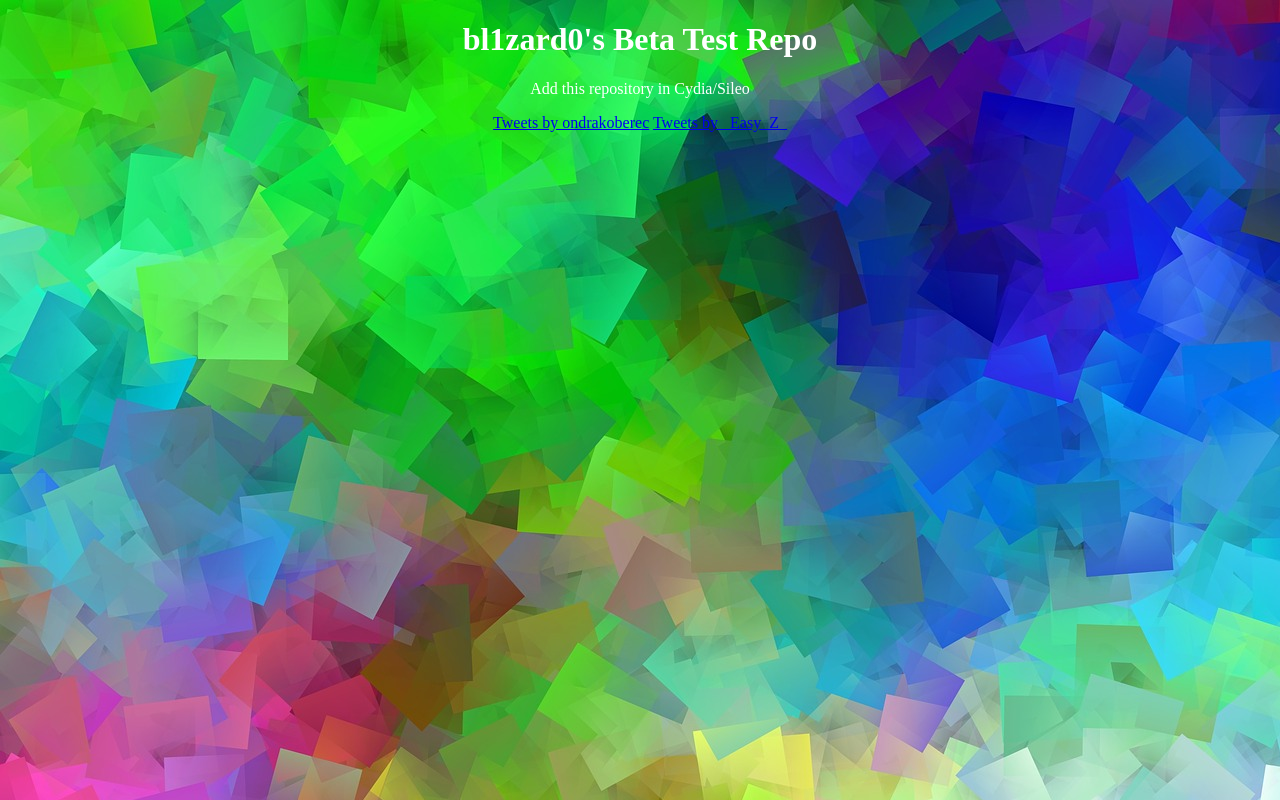
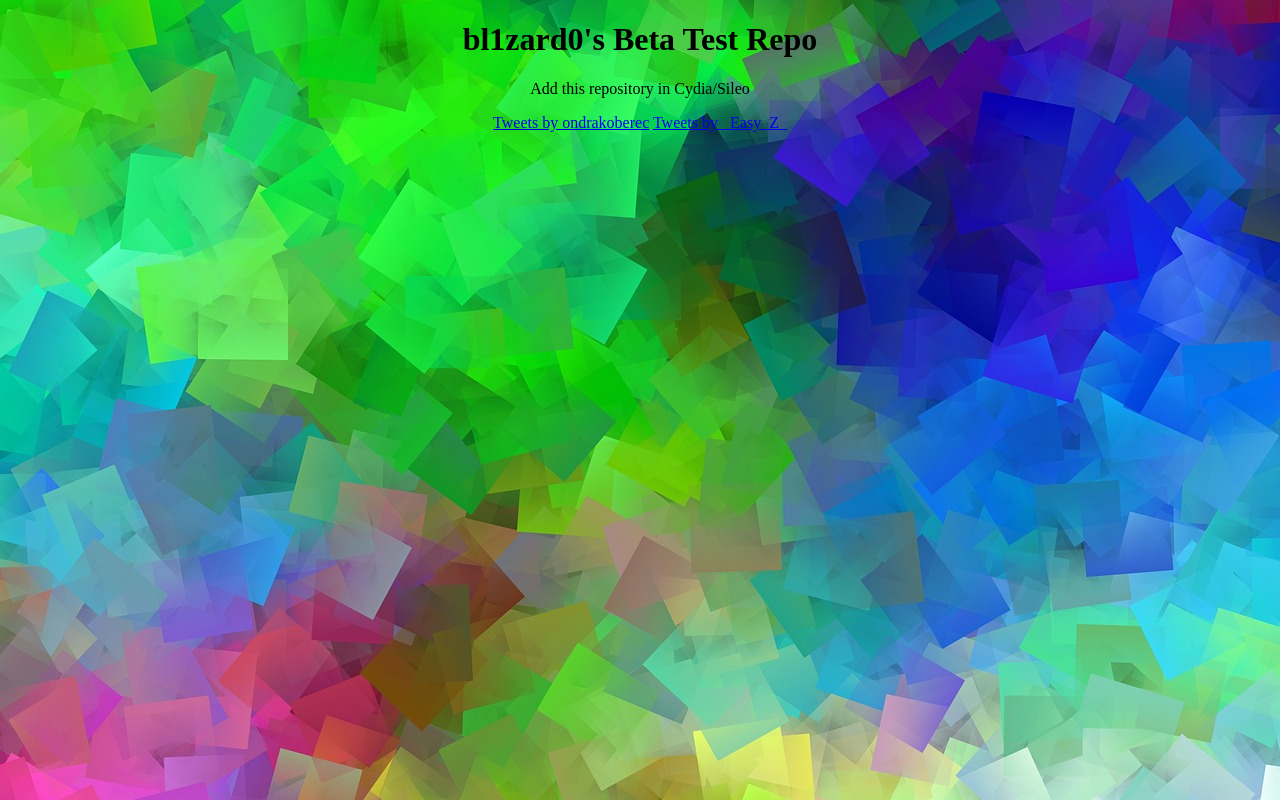
Before and after one commit to bl1zard0/beta.repo, a plain HTML site: page index.html in a window 1280 px wide. Drawn offline with Linux system fonts and the light colour scheme.

Commit message:
Update index.html

```diff
--- a/index.html
+++ b/index.html
@@ -7,7 +7,7 @@
 
 <center>
 
-<font face="Segoe UI Emoji" color="white"> <h1>bl1zard0's Beta Test Repo</h1>
+<font face="Segoe UI Emoji" color="black"> <h1>bl1zard0's Beta Test Repo</h1>
 
 <p>Add this repository in Cydia/Sileo</p> </font>
 
```
